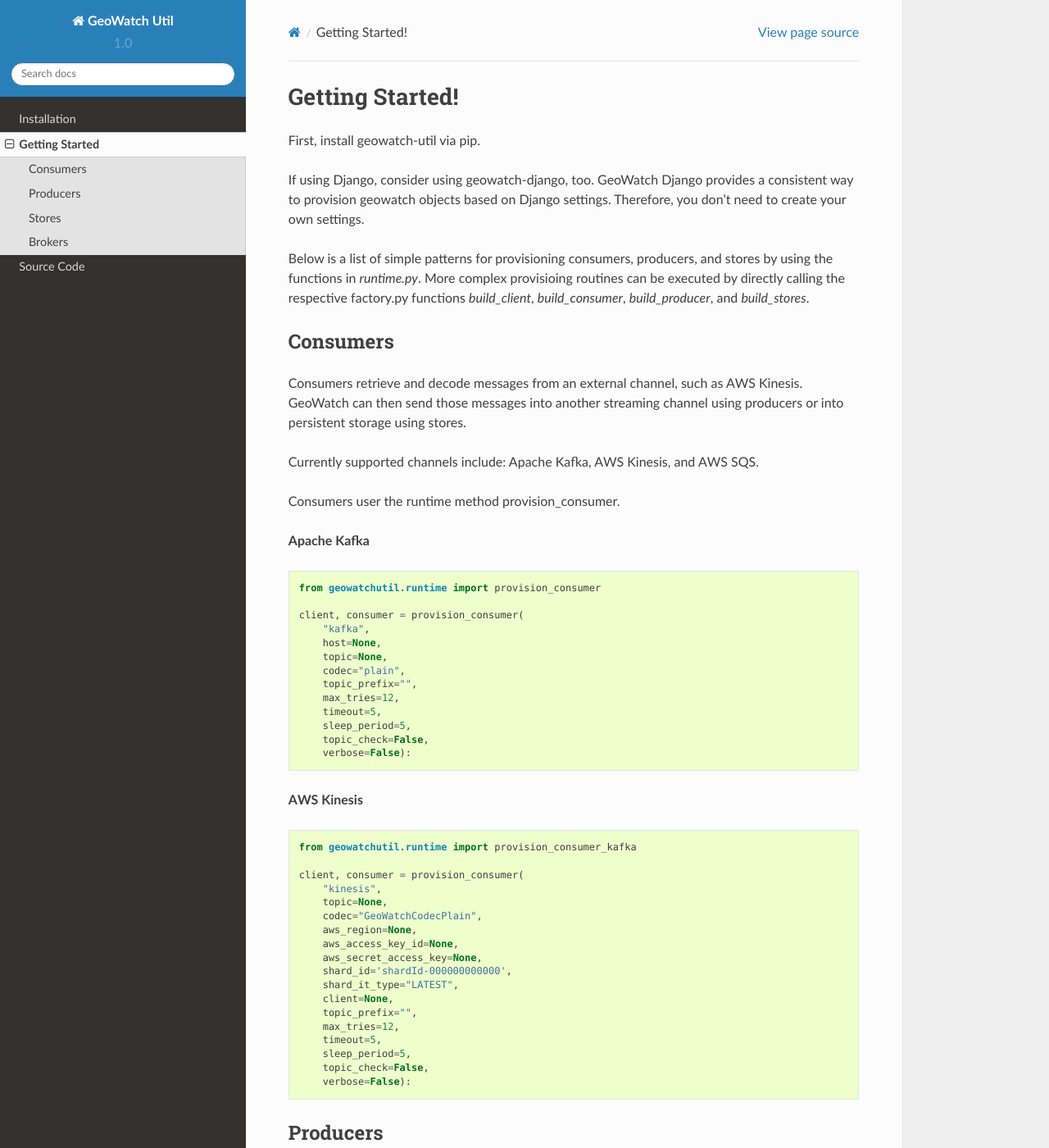
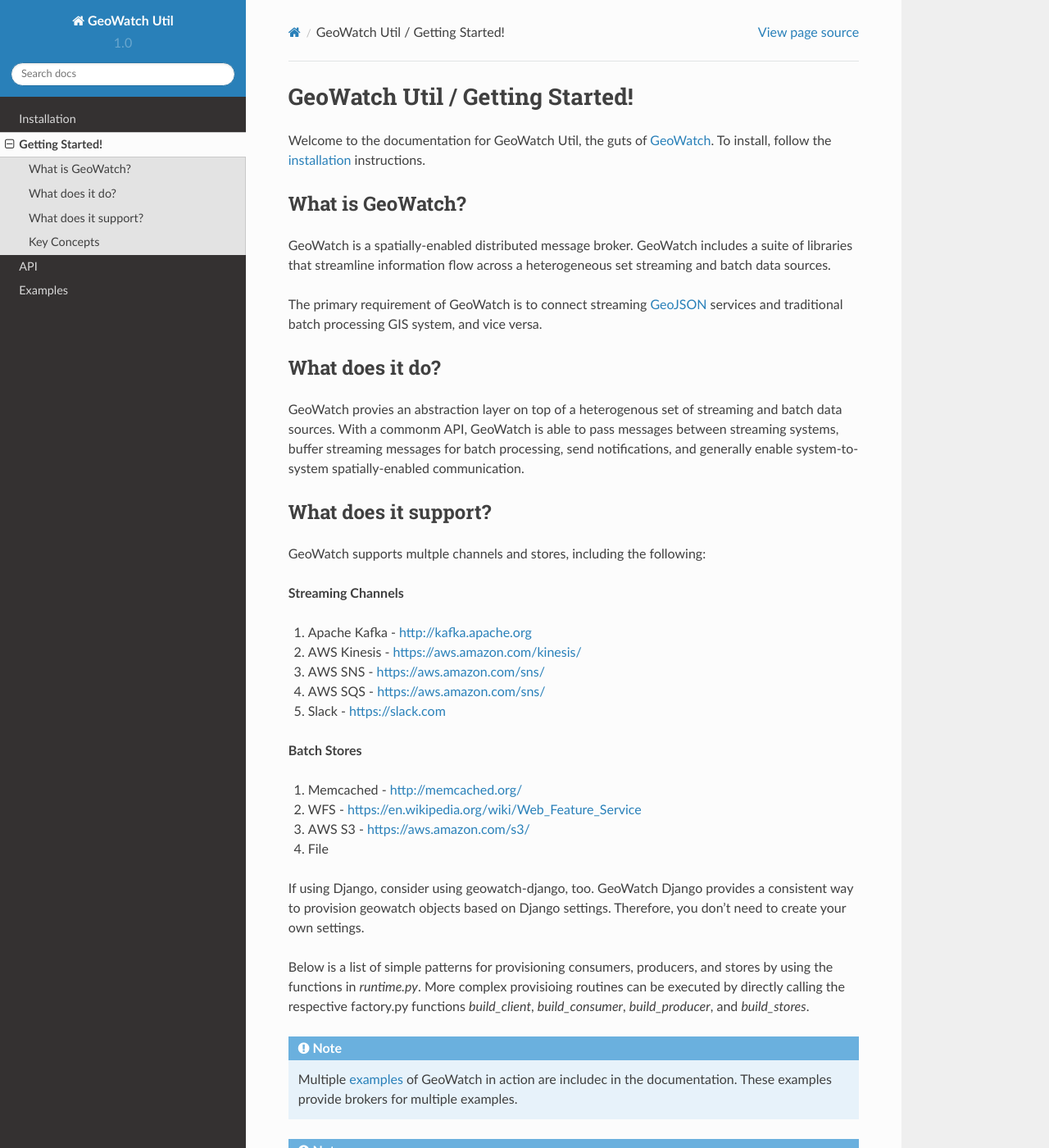
Before and after one commit to pjdufour/geowatch-util, a Sphinx documentation site: the page built from docs/getting-started.rst, in a window 1280 px wide and 1400 px high. Shown: the whole window at 82% size. Built offline with Sphinx 7.4.7 and the Read the Docs theme 2.0.0, drawn with Linux system fonts in a browser that asks for light colours; some of the changed text lies outside the part shown.

Commit message:
refractor + docs

```diff
--- a/docs/getting-started.rst
+++ b/docs/getting-started.rst
@@ -1,67 +1,80 @@
-Getting Started!
+GeoWatch Util / Getting Started!
 ================
 
-First, install geowatch-util via pip.
+Welcome to the documentation for GeoWatch Util, the guts of GeoWatch_.  To install, follow the `installation`_ instructions.
+
+.. _geowatch: http://geowatch.io
+.. _installation: installation.html
+
+
+What is GeoWatch?
+-----------------
+
+GeoWatch is a spatially-enabled distributed message broker.  GeoWatch includes a suite of libraries that streamline information flow across a heterogeneous set streaming and batch data sources.
+
+The primary requirement of GeoWatch is to connect streaming GeoJSON_ services and traditional batch processing GIS system, and vice versa.
+
+.. _geojson: http://geojson.org/
+
+What does it do?
+----------------
+
+GeoWatch provies an abstraction layer on top of a heterogenous set of streaming and batch data sources.  With a commonm API, GeoWatch is able to pass messages between streaming systems, buffer streaming messages for batch processing, send notifications, and generally enable system-to-system spatially-enabled communication.
+
+What does it support?
+---------------------
+
+GeoWatch supports multple channels and stores, including the following:
+
+**Streaming Channels**
+
+1.  Apache Kafka - http://kafka.apache.org
+2.  AWS Kinesis - https://aws.amazon.com/kinesis/
+3.  AWS SNS - https://aws.amazon.com/sns/
+4.  AWS SQS - https://aws.amazon.com/sns/
+5.  Slack - https://slack.com
+
+**Batch Stores**
+
+1.  Memcached - http://memcached.org/
+2.  WFS - https://en.wikipedia.org/wiki/Web_Feature_Service
+3.  AWS S3 - https://aws.amazon.com/s3/
+4.  File
 
 If using Django, consider using geowatch-django, too.  GeoWatch Django provides a consistent way to provision geowatch objects based on Django settings.  Therefore, you don't need to create your own settings.
 
 Below is a list of simple patterns for provisioning consumers, producers, and stores by using the functions in `runtime.py`.  More complex provisioing routines can be executed by directly calling the respective factory.py functions `build_client`, `build_consumer`, `build_producer`, and `build_stores`.
 
+.. note::
 
-Consumers
----------
+    Multiple `examples`_ of GeoWatch in action are includec in the documentation.  These examples provide brokers for multiple examples.
+
+    .. _examples: examples.html
+
+.. note::
+
+    Read a more in-depth explanation of the `API`_.
+
+    .. _api: api.html
+
+Or skip directly to the source code documenation.  Most public API functions are contained in :mod:`geowatchutil.runtime`.
+
+Key Concepts
+------------
+
+GeoWatch is built on top of the following key concepts: consumers, producers, stores, brokers, and codecs.
+
+**Consumers**
 
 Consumers retrieve and decode messages from an external channel, such as AWS Kinesis.  GeoWatch can then send those messages into another streaming channel using producers or into persistent storage using stores.
 
-Currently supported channels include: Apache Kafka, AWS Kinesis, and AWS SQS.
+Currently supported channels include: `Apache Kafka`_, AWS Kinesis, and AWS SQS.
+
+.. _Apache Kafka: http://kafka.apache.org/
 
 Consumers user the runtime method provision_consumer.
 
-**Apache Kafka**
-
-.. code-block:: python
-
-    from geowatchutil.runtime import provision_consumer
-
-    client, consumer = provision_consumer(
-        "kafka",
-        host=None,
-        topic=None,
-        codec="plain",
-        topic_prefix="",
-        max_tries=12,
-        timeout=5,
-        sleep_period=5,
-        topic_check=False,
-        verbose=False):
-
-
-**AWS Kinesis**
-
-.. code-block:: python
-
-    from geowatchutil.runtime import provision_consumer_kafka
-
-    client, consumer = provision_consumer(
-        "kinesis",
-        topic=None,
-        codec="GeoWatchCodecPlain",
-        aws_region=None,
-        aws_access_key_id=None,
-        aws_secret_access_key=None,
-        shard_id='shardId-000000000000',
-        shard_it_type="LATEST",
-        client=None,
-        topic_prefix="",
-        max_tries=12,
-        timeout=5,
-        sleep_period=5,
-        topic_check=False,
-        verbose=False):
-
-
-Producers
----------
+**Producers**
 
 Producers generate messages.  GeoWatch has a variety of codec for messages, such as plain text, list/tab-separated-values, json/dict, GeoJSON, etc.  Producer's will add messages to a remote channel, which could be a real "streaming" service such as AWS kinesis or a "one-way" channel such as Slack notifications.
 
@@ -69,112 +82,25 @@
 
 Producers user the runtime method provision_producer.
 
-.. code-block:: python
-
-    from geowatchutil.runtime import provision_producer
-
-    client, producer = provision_producer(
-        backend,
-        topic=None,
-        codec="GeoWatchCodecPlain",
-        path=None,
-        host=None,
-        aws_region=None,
-        aws_access_key_id=None,
-        aws_secret_access_key=None,
-        client=None,
-        topic_prefix="",
-        max_tries=12,
-        timeout=5,
-        sleep_period=5,
-        topic_check=False,
-        verbose=False)
-
-Stores
-------
+**Stores**
 
 Stores are used for persistant non-streaming storage of messages.  They can include file, document, or memory storage.  For example, dumping all message traffic to an AWS S3 object for long-term storage.  Or buffering the latest batch of messages in memcached for analysis across a multi-tenant infrastructure.
 
 Stores use the runtime method provision_store.
 
-**File Store**
-
-.. code-block:: python
-
-    from geowatchutil.store.factory import provision_store
-
-    store_file = provision_store(
-        "file",
-        settings.STATS_REQUEST_FILE,
-        "json",
-        which="first")
-
-**S3 Store**
-
-.. code-block:: python
-
-    from geowatchutil.store.factory import provision_store
-
-    store_s3 = provision_store(
-        "s3"
-        "final_stats.json",
-        "json",
-        aws_region=settings.AWS_REGION,
-        aws_access_key_id=settings.AWS_ACCESS_KEY_ID,
-        aws_secret_access_key=settings.AWS_SECRET_ACCESS_KEY,
-        aws_bucket="tilejet",
-        which="first")
-
-**Memcached Store**
-
-.. code-block:: python
-
-    from geowatchutil.store.factory import provision_store
-
-    store_memcached = provision_store(
-        "memcached",
-        "stats.json",
-        "json",
-        client_type="umemcache",
-        which="first",
-        host="localhost",
-        port=11211)
-
-
-**WFS Store**
-
-.. code-block:: python
-
-    from geowatchutil.store.factory import provision_store
-
-    store_wfs = provision_store(
-        "wfs",
-        key,
-        "wfs",
-        url="http://geonode.org/geoserver/geonode/wfs/"
-        auth_user="admin",
-        auth_password="admin")
-
-Brokers
--------
+**Brokers**
 
 Brokers provide an object-oriented way of managing the flow of messages.  You can attach message consumers, message producers, and message stores to brokers.
 
 Additionally, the GeoWatchBroker class can be extended to inject arbitray code directly into before/middle/after the message processing chain.  For example, extending GeoWatchBroker to set up a complex cron job that parses message data and adds to MongoDB.
 
-.. code-block:: python
+**Codecs**
 
-    from geowatchutil.broker.base import GeoWatchBroker
+Codecs convert messages between external and internal data representations.  GeoWatch includes codecs for: plain text, JSON, GeoJSON, and WFS.
 
-    broker = GeoWatchBroker(
-        stores_out=stores_out,
-        sleep_period=5,
-        count=1,
-        deduplicate=False,
-        filter_last_one=False,
-        timeout=5,
-        verbose=True)
+For example, for JSON, `encode` calls json.dumps(data) and `decode` calls json.loads(data).
 
-    broker.run(max_cycle=1)  # loop once
+.. note::
+    See GeoWatch in action on the examples_ page.
 
-    broker.run()  # infinite loop
+        .. _examples: examples.html
--- a/docs/source-code.rst
+++ /dev/null
@@ -1,6 +0,0 @@
-Source Code
-===========
-
-View `code`_
-
-.. _code: source-code/modules/modules.html
--- a/docs/source-code/modules/geowatchutil.broker.rst
+++ b/docs/source-code/modules/geowatchutil.broker.rst
@@ -7,6 +7,7 @@
 .. toctree::
 
    geowatchutil.broker.base
+   geowatchutil.broker.factory
 
 Module contents
 ---------------
```
Also changed, not shown: docs/api.rst (added, +56 -0 lines), docs/examples.rst (added, +272 -0 lines), docs/index.rst (+4 -3 lines), docs/source-code/modules/geowatchutil.broker.factory.rst (added, +7 -0 lines), 5 other files.
